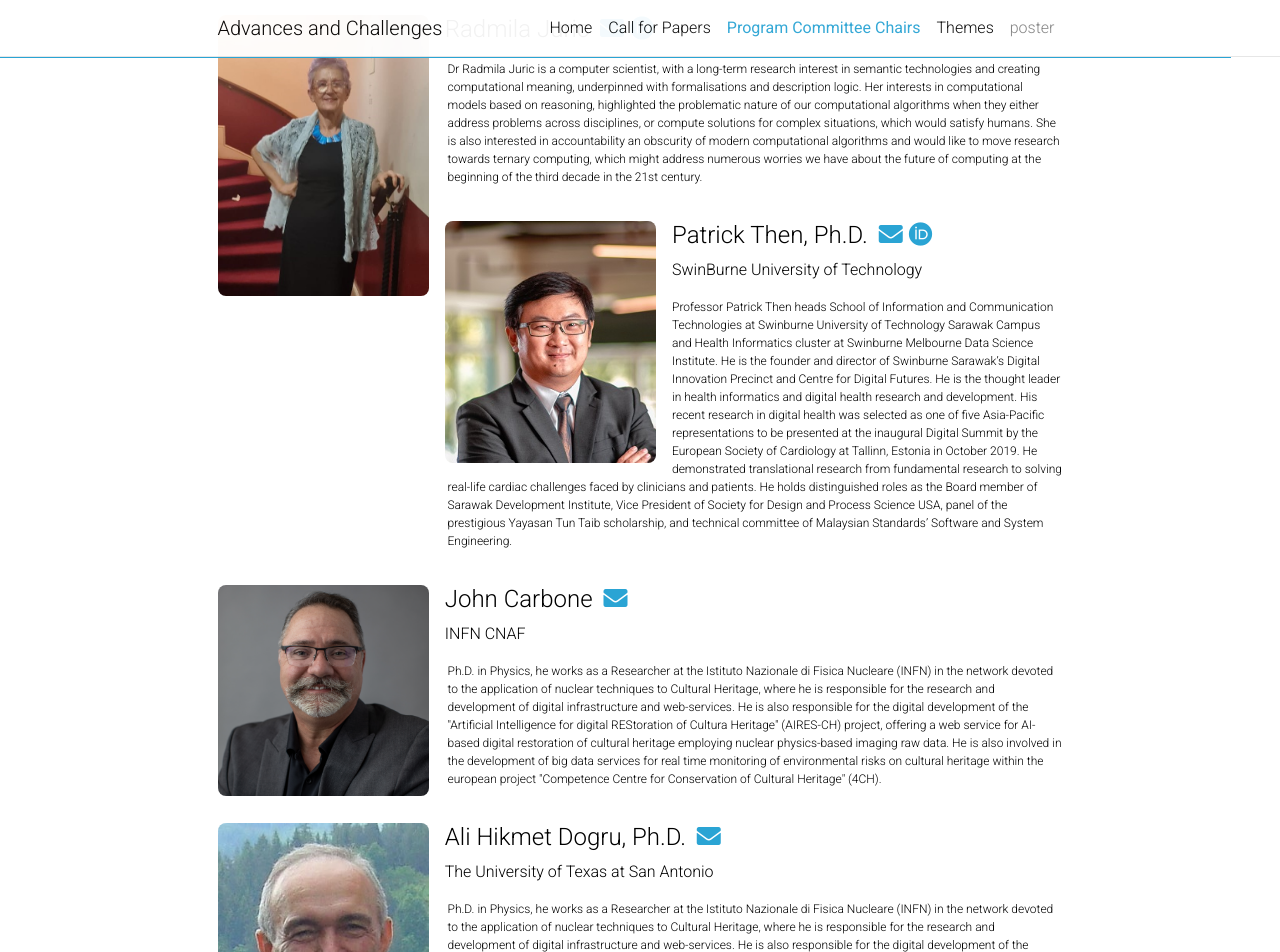
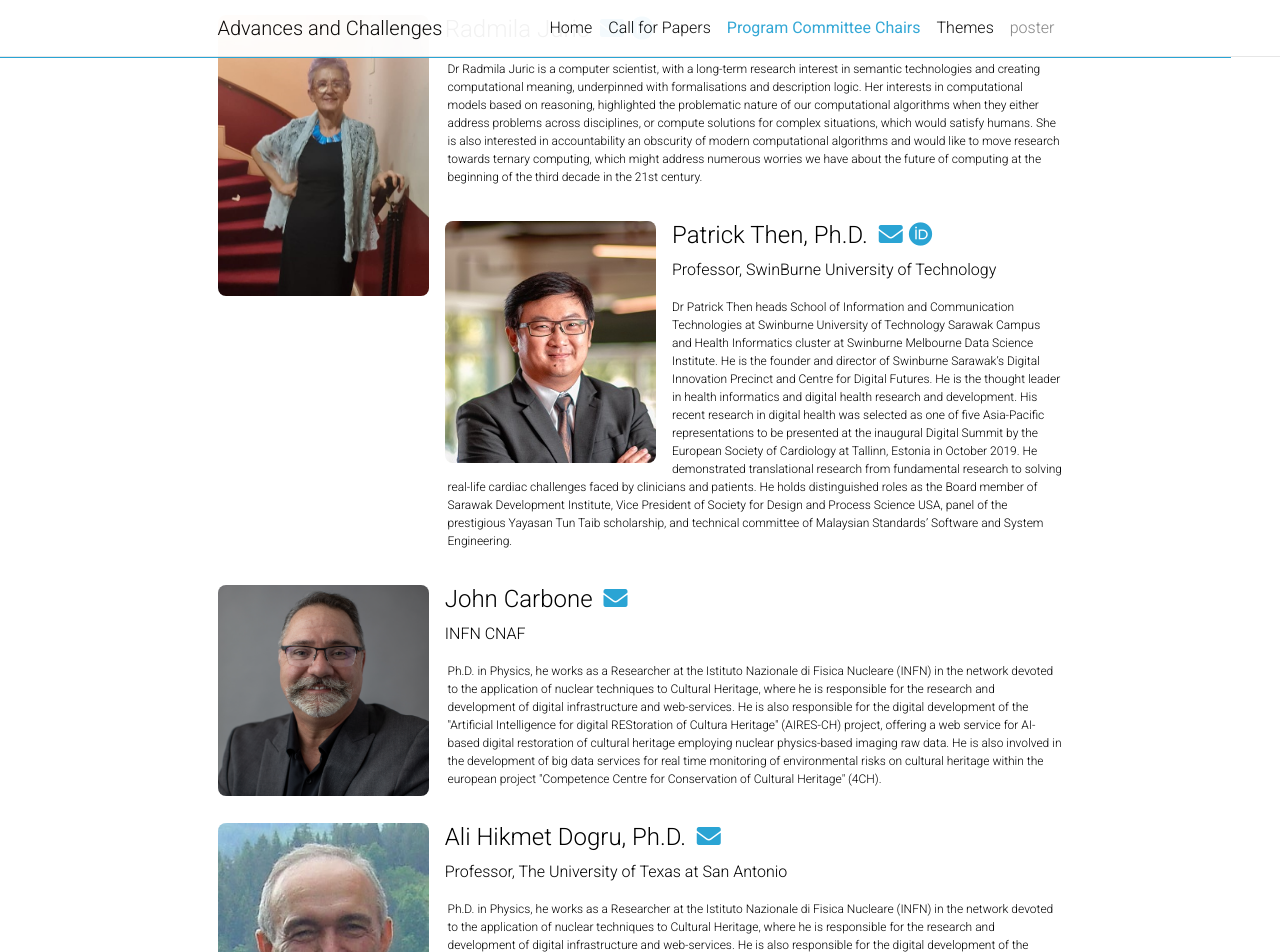
Before and after one commit to GenAI4DPS/advances-challenges, a Jekyll site: the page built from _pages/program-committee-chairs.md, in a window 1280 px wide and 1400 px high, scrolled down 1004 px. Shown: the top 952 px of the window. Built offline with Jekyll 4.4.1, drawn with Linux system fonts in a browser that asks for light colours; comment, search, counter and statistics services are not loaded; a style sheet for code colours, icons or effects is not loaded.

Commit message:
Update program-committee-chairs.md

```diff
--- a/_pages/program-committee-chairs.md
+++ b/_pages/program-committee-chairs.md
@@ -57,10 +57,10 @@ nav_order: 1
       <a href="mailto:pthen@swinburne.edu.my" title="email"><i class="fas fa-envelope" style="margin-left: 5px;"></i></a>
       <a href="https://orcid.org/0000-0002-6079-2527" title="orcid"><i class="fab fa-orcid"></i></a>
     </h4>
-    <p> SwinBurne University of Technology </p>
+    <p> Professor, SwinBurne University of Technology </p>
   </div>
   <p class="bio">
-    Professor Patrick Then heads School of Information and Communication Technologies at Swinburne University of Technology Sarawak Campus and Health Informatics cluster at Swinburne Melbourne Data Science Institute. He is the founder and director of Swinburne Sarawak’s Digital Innovation Precinct and Centre for Digital Futures. He is the thought leader in health informatics and digital health research and development. His recent research in digital health was selected as one of five Asia-Pacific representations to be presented at the inaugural Digital Summit by the European Society of Cardiology at Tallinn, Estonia in October 2019. He demonstrated translational research from fundamental research to solving real-life cardiac challenges faced by clinicians and patients.
+    Dr Patrick Then heads School of Information and Communication Technologies at Swinburne University of Technology Sarawak Campus and Health Informatics cluster at Swinburne Melbourne Data Science Institute. He is the founder and director of Swinburne Sarawak’s Digital Innovation Precinct and Centre for Digital Futures. He is the thought leader in health informatics and digital health research and development. His recent research in digital health was selected as one of five Asia-Pacific representations to be presented at the inaugural Digital Summit by the European Society of Cardiology at Tallinn, Estonia in October 2019. He demonstrated translational research from fundamental research to solving real-life cardiac challenges faced by clinicians and patients.
 He holds distinguished roles as the Board member of Sarawak Development Institute, Vice President of Society for Design and Process Science USA, panel of the prestigious Yayasan Tun Taib scholarship, and technical committee of Malaysian Standards’ Software and System Engineering.
   </p>
 </div>
@@ -84,7 +84,7 @@ He holds distinguished roles as the Board member of Sarawak Development Institut
     <h4>Ali Hikmet Dogru, Ph.D.
       <a href="mailto:AliHikmet.Dogru@utsa.edu" title="email"><i class="fas fa-envelope" style="margin-left: 5px;"></i></a>
     </h4>
-    <p> The University of Texas at San Antonio </p>
+    <p>Professor, The University of Texas at San Antonio </p>
   </div>
   <p class="bio">
     Ph.D. in Physics, he works as a Researcher at the Istituto Nazionale di Fisica Nucleare (INFN) in the network devoted to the application of nuclear techniques to Cultural Heritage, where he is responsible for the research and development of digital infrastructure and web-services. He is also responsible for the digital development of the "Artificial Intelligence for digital REStoration of Cultura Heritage" (AIRES-CH) project, offering a web service for AI-based digital restoration of cultural heritage employing nuclear physics-based imaging raw data. He is also involved in the development of big data services for real time monitoring of environmental risks on cultural heritage within the european project "Competence Centre for Conservation of Cultural Heritage" (4CH).
```
